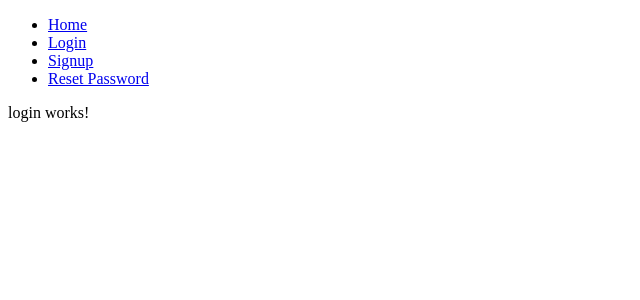
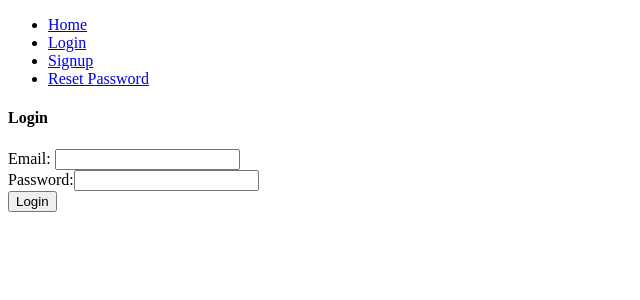
Before and after one commit to abdur1547/angular_starter, an Angular app: page /login in a window 1280 px wide. Shown: the top 300 px of the page, without its empty margins (0-640 px from the left). Built offline with nearby package versions, Linux system fonts and the light colour scheme.

Commit message:
basic login form is created.

```diff
--- a/src/app/pages/auth/login/login.component.html
+++ b/src/app/pages/auth/login/login.component.html
@@ -1 +1,8 @@
-<p>login works!</p>
+<h4>Login</h4>
+<form [formGroup]="loginForm" (ngSubmit)="login()">
+    <label for="email">Email: </label>
+    <input type="email" name="email" id="email" formControlName="email"><br>
+    <label for="password">Password:</label>
+    <input type="password" name="password" id="password" formControlName="password"><br>
+    <button type="submit">Login</button>
+</form>
--- a/src/app/pages/auth/login/login.component.ts
+++ b/src/app/pages/auth/login/login.component.ts
@@ -1,12 +1,20 @@
 import { Component } from '@angular/core';
+import { FormControl, FormGroup, ReactiveFormsModule } from '@angular/forms';
 
 @Component({
   selector: 'app-login',
   standalone: true,
-  imports: [],
+  imports: [ReactiveFormsModule],
   templateUrl: './login.component.html',
   styleUrl: './login.component.scss'
 })
 export class LoginComponent {
+  loginForm:FormGroup = new FormGroup({
+    email: new FormControl(''),
+    password: new FormControl('')
+  });
 
+  login() {
+    console.log(this.loginForm.value);
+  };
 }
```
